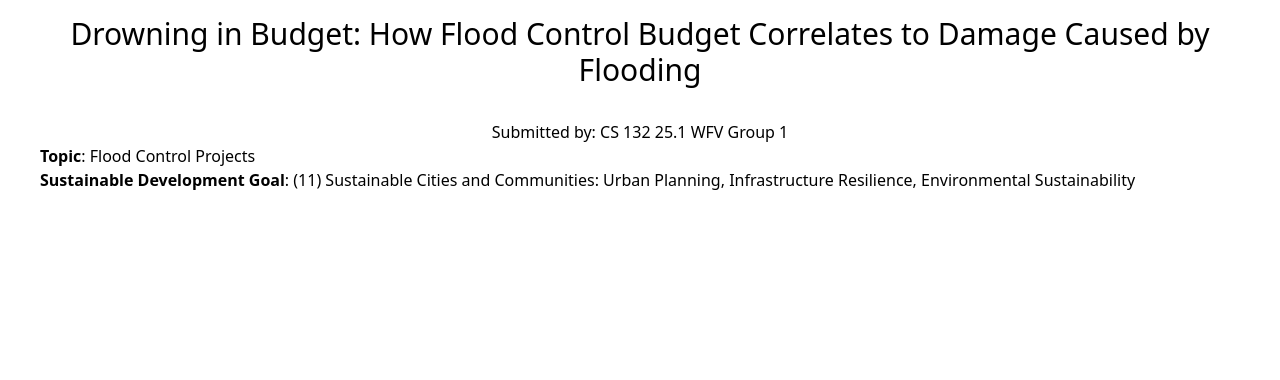
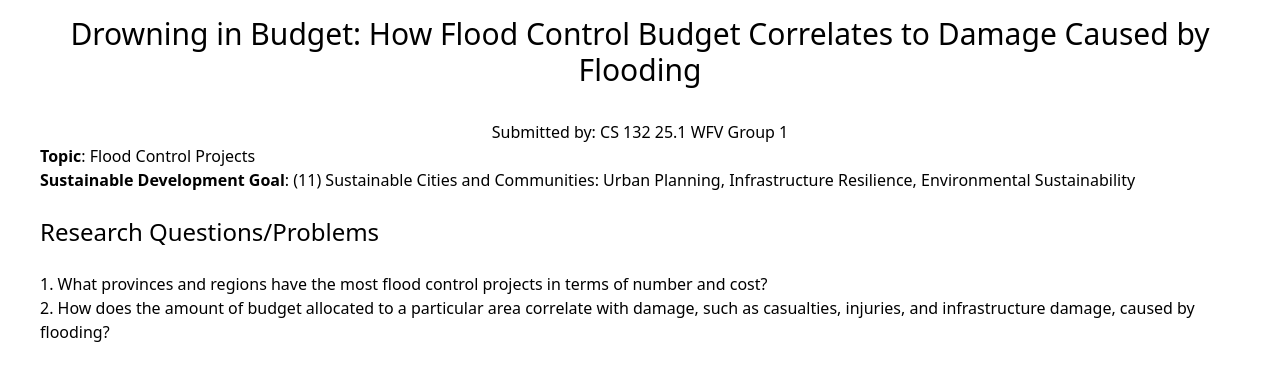
Before and after one commit to galierie/drowning-in-budget, a SvelteKit app: page / in a window 1280 px wide. Shown: the top 380 px of the page. Built offline with nearby package versions, Linux system fonts and the light colour scheme.

Commit message:
feat: add research questions

```diff
--- a/src/routes/+page.svelte
+++ b/src/routes/+page.svelte
@@ -3,3 +3,10 @@
 <p><b>Topic</b>: Flood Control Projects</p>
 <p><b>Sustainable Development Goal</b>: (11) Sustainable Cities and Communities: Urban Planning, Infrastructure Resilience, Environmental Sustainability</p>
 <br />
+
+<h2 class="text-2xl mb-6">Research Questions/Problems</h2>
+<ol class="list-decimal list-inside">
+  <li>What provinces and regions have the most flood control projects in terms of number and cost?</li>
+  <li>How does the amount of budget allocated to a particular area correlate with damage, such as casualties, injuries, and infrastructure damage, caused by flooding?</li>
+</ol>
+<br />
```
